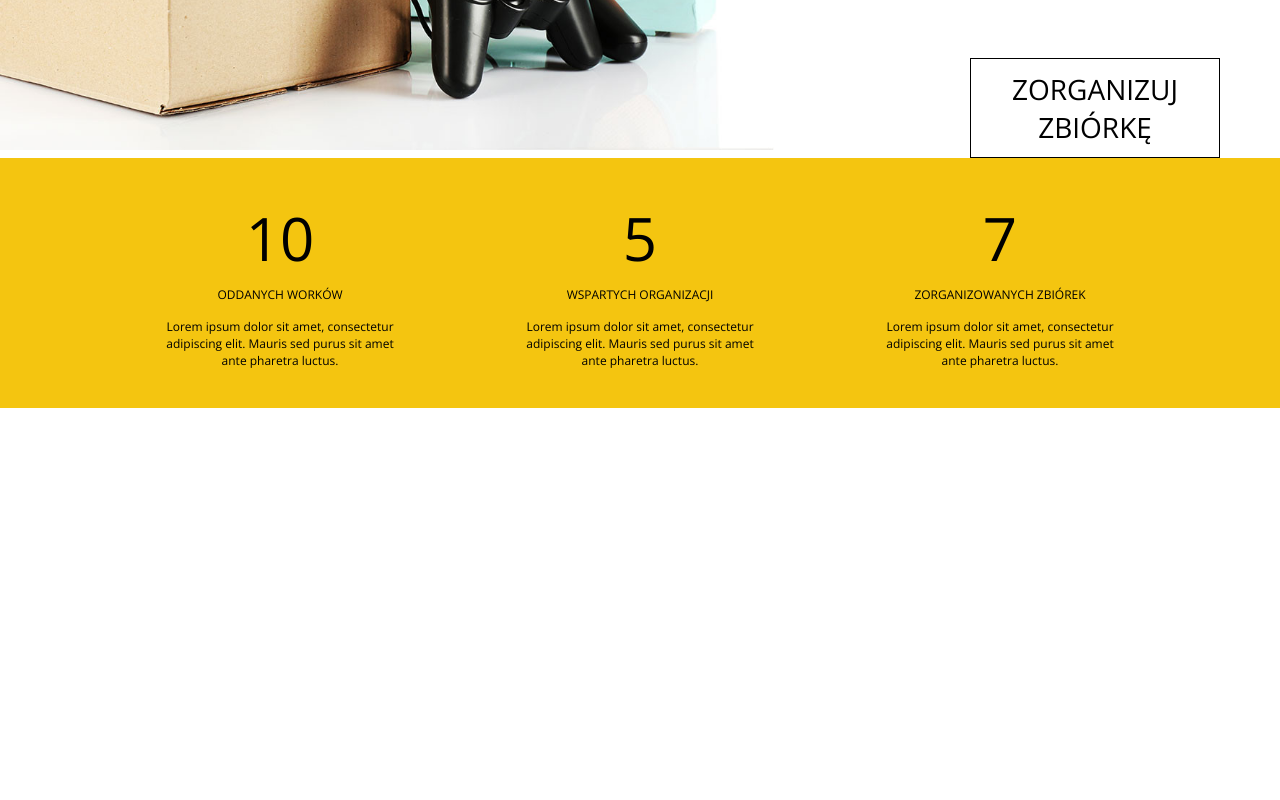
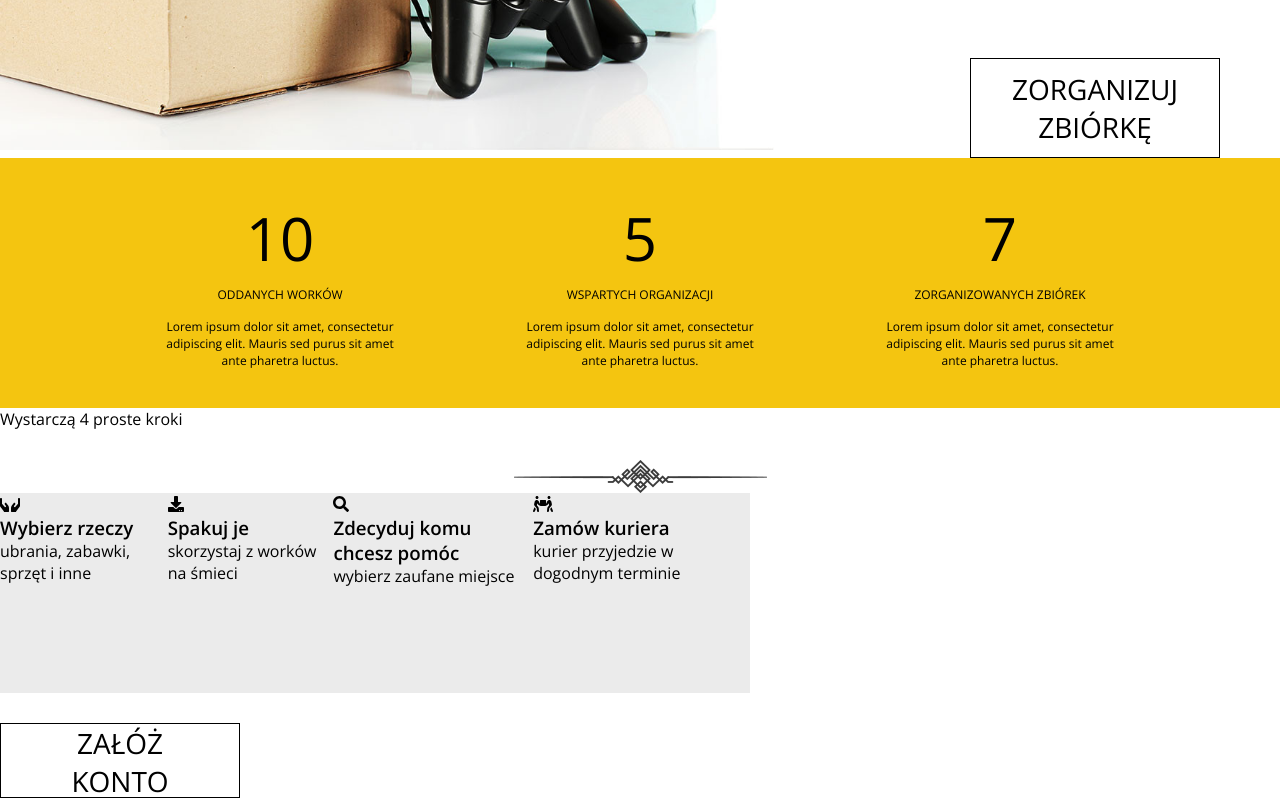
Before and after one commit to malwinalesniewska/oddaj-rzeczy, a React (Create React App) app: page / in a window 1280 px wide. Shown: the part 563-1363 px from the top of the page. Before the commit the page ends 971 px from the top, so only its background shows below. Built offline with nearby package versions, Linux system fonts and the light colour scheme.

Commit message:
started working on four-steps section

```diff
--- a/package.json
+++ b/package.json
@@ -3,6 +3,9 @@
   "version": "0.1.0",
   "private": true,
   "dependencies": {
+    "@fortawesome/fontawesome-svg-core": "^1.2.14",
+    "@fortawesome/free-solid-svg-icons": "^5.7.1",
+    "@fortawesome/react-fontawesome": "^0.1.4",
     "node-sass": "^4.11.0",
     "react": "^16.8.1",
     "react-dom": "^16.8.1",
--- a/src/components/App/App.js
+++ b/src/components/App/App.js
@@ -3,6 +3,7 @@ import './_App.scss'
 import Header from '../Header/Header';
 import LogoSection from '../LogoSection/LogoSection';
 import StatsSection from '../StatsSection/StatsSection';
+import FourSteps from '../FourSteps/FourSteps';
 
 class App extends Component {
   render() {
@@ -11,6 +12,7 @@ class App extends Component {
           <Header/>
           <LogoSection/>
           <StatsSection/>
+          <FourSteps/>
         </Fragment>
     );
   }
--- a/src/components/App/_colors.scss
+++ b/src/components/App/_colors.scss
@@ -1,2 +1,3 @@
-$border-background-color: #fbd74f;
-$background-color: #f4c510;
+$border-color: #fbd74f;
+$background-stats: #f4c510;
+$background-four-steps: #ebebeb;
--- /dev/null
+++ b/src/components/FourSteps/FourSteps.js
@@ -0,0 +1,29 @@
+import React, {Component} from 'react';
+import SingleStep from "./SingleStep/SingleStep";
+import Decoration from '../Decoration/Decoration';
+import FunctionButton from '../FunctionButton/FunctionButton';
+import { faHands } from '@fortawesome/free-solid-svg-icons';
+import { faDownload } from '@fortawesome/free-solid-svg-icons';
+import { faSearch } from '@fortawesome/free-solid-svg-icons';
+import { faPeopleCarry } from '@fortawesome/free-solid-svg-icons';
+import './_FourSteps.scss';
+
+class FourSteps extends Component {
+    render() {
+        return (
+            <section className='four_steps'>
+                <p className='four_steps__title'>Wystarczą 4 proste kroki</p>
+                <Decoration/>
+                <div className='four_steps__innerContainer'>
+                    <SingleStep icon={faHands} title='Wybierz rzeczy' text='ubrania, zabawki, sprzęt i inne'/>
+                    <SingleStep icon={faDownload} title='Spakuj je' text='skorzystaj z worków na śmieci'/>
+                    <SingleStep icon={faSearch} title='Zdecyduj komu chcesz pomóc' text='wybierz zaufane miejsce'/>
+                    <SingleStep icon={faPeopleCarry} title='Zamów kuriera' text='kurier przyjedzie w dogodnym terminie'/>
+                </div>
+                <FunctionButton width='240px' height='75px' margin='30px' text='ZAŁÓŻ KONTO'/>
+            </section>
+        );
+    }
+}
+
+export default FourSteps;
--- /dev/null
+++ b/src/components/FourSteps/SingleStep/SingleStep.js
@@ -0,0 +1,19 @@
+import React, {Component} from 'react';
+import { FontAwesomeIcon } from '@fortawesome/react-fontawesome';
+import './_SingleStep.scss';
+
+
+class SingleStep extends Component {
+    render() {
+        const {icon, title, text} = this.props;
+        return (
+            <div className='single_step'>
+                <FontAwesomeIcon icon={icon} className='single_step__icon'/>
+                <h3 className='single_step__title'>{title}</h3>
+                <p className='single_step__text'>{text}</p>
+            </div>
+        );
+    }
+}
+
+export default SingleStep;
--- /dev/null
+++ b/src/components/FourSteps/_FourSteps.scss
@@ -0,0 +1,12 @@
+@import "../App/colors";
+
+.four_steps {
+
+  .four_steps__innerContainer {
+    display: flex;
+    width: 750px;
+    height: 200px;
+    background: $background-four-steps;
+  }
+
+}
--- a/src/components/FunctionButton/FunctionButton.js
+++ b/src/components/FunctionButton/FunctionButton.js
@@ -4,13 +4,14 @@ import './_FunctionButton.scss';
 class FunctionButton extends Component {
 
     render() {
+        const {width, height, margin, float, text} = this.props;
         return (
             <button className='function_button'
-                    style={{width: this.props.width,
-                            height: this.props.height,
-                            marginTop: this.props.margin,
-                            float: this.props.float}}
-            >{this.props.text}</button>
+                    style={{width: width,
+                            height: height,
+                            marginTop: margin,
+                            float: float}}
+            >{text}</button>
         );
     }
 }
--- a/src/components/StatsSection/_StatsSection.scss
+++ b/src/components/StatsSection/_StatsSection.scss
@@ -2,7 +2,7 @@
 
 .stats_section {
   height: 250px;
-  background: $background-color;
+  background: $background-stats;
   display: flex;
   align-items: center;
   padding-right: 100px;
--- a/src/components/UserPanel/_UserPanel.scss
+++ b/src/components/UserPanel/_UserPanel.scss
@@ -15,7 +15,7 @@
   .user_panel__register {
     width: 70px;
     height: 30px;
-    border: 1px solid $border-background-color;
+    border: 1px solid $border-color;
     text-align: center;
     padding-top: 6px;
   }
```
Also changed, not shown: src/components/FourSteps/SingleStep/_SingleStep.scss (added), 1 other file (tests, documents, lock files or other folders).
